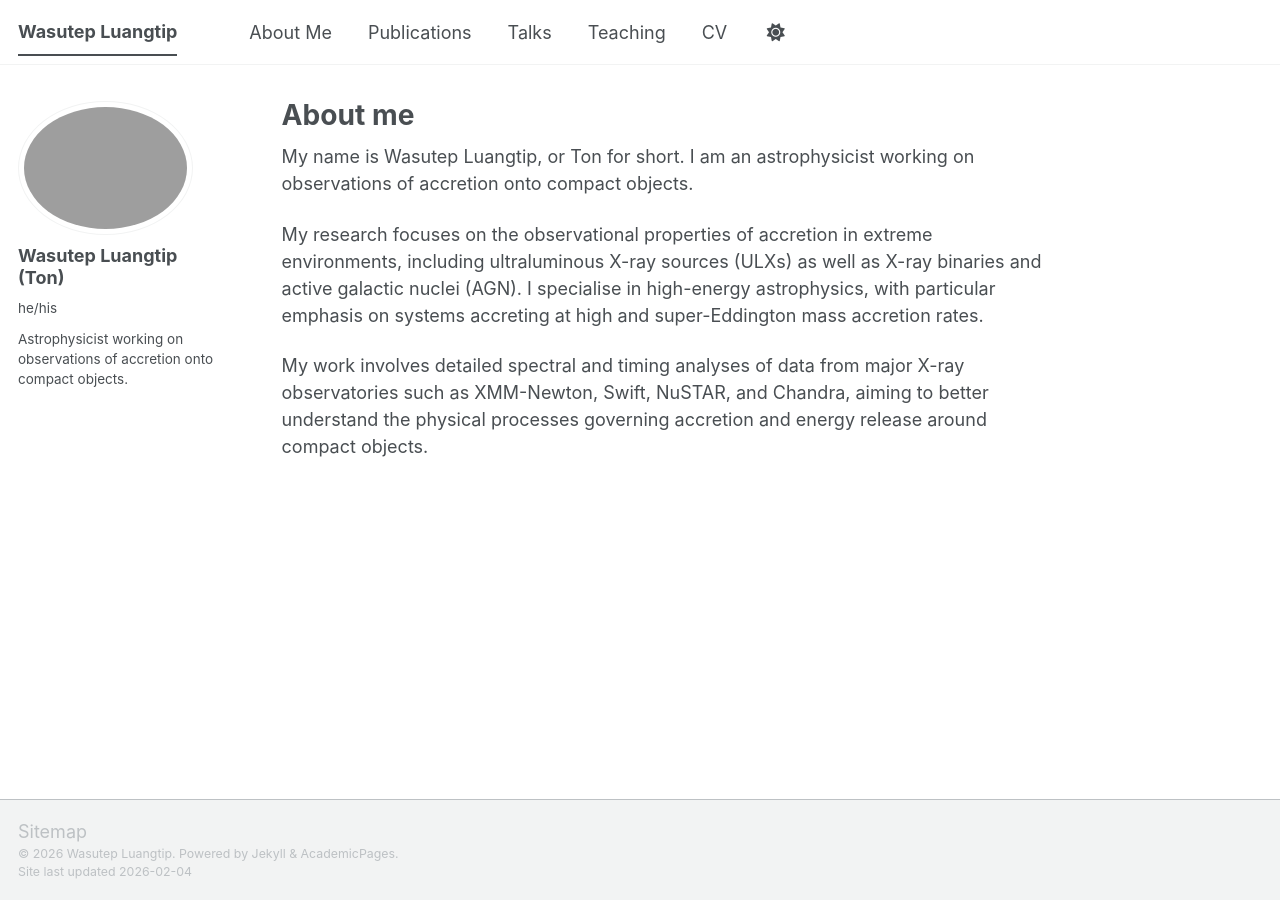
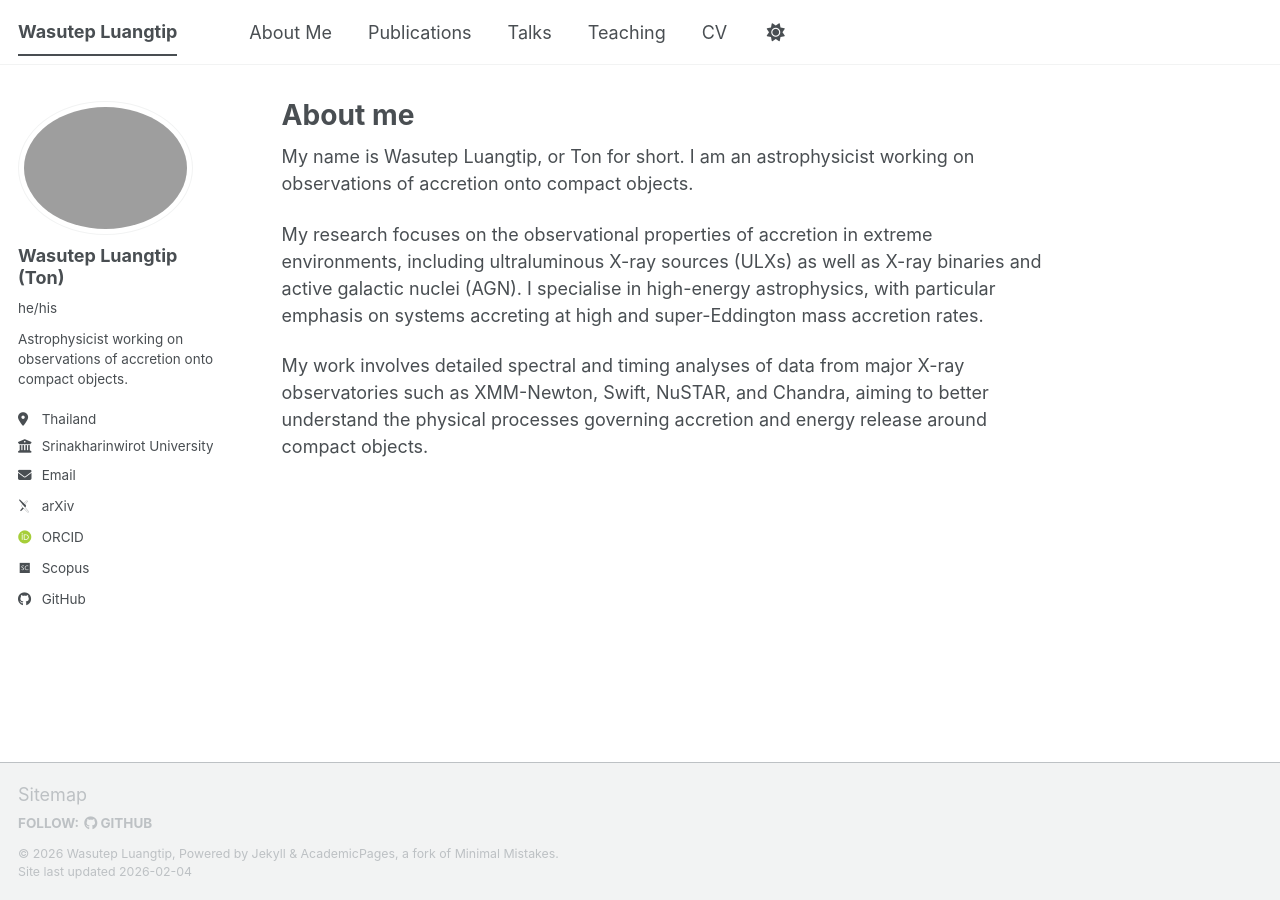
Before and after one commit to wluangtip/wluangtip.github.io, a Jekyll site: the page built from _pages/about.md, in a window 1280 px wide. Built offline with Jekyll 4.4.1, drawn with Linux system fonts in a browser that asks for light colours; some web fonts are replaced; a script bundle is joined from its source files by our own code; library files that are not in the unit come from our copies.

Commit message:
Update footer.html

```diff
--- a/_includes/footer.html
+++ b/_includes/footer.html
@@ -1,16 +1,25 @@
 {% include base_path %}
 
-<style>
-  .page__footer-follow {
-    display: none !important;
-  }
-  .social-icons {
-    display: none !important;
-  }
-</style>
+{% if site.author.github or site.author.bitbucket or site.atom_feed.hide != true %}
+<div class="page__footer-follow">
+  <ul class="social-icons">
+    {% if site.data.ui-text[site.locale].follow_label %}
+      <li><strong>{{ site.data.ui-text[site.locale].follow_label }}</strong></li>
+    {% endif %}
+    {% if site.author.github %}
+      <li><a href="https://github.com/{{ site.author.github }}"><i class="fab fa-github" aria-hidden="true"></i> GitHub</a></li>
+    {% endif %}
+    {% if site.author.bitbucket %}
+      <li><a href="https://bitbucket.org/{{ site.author.bitbucket }}"><i class="fab fa-bitbucket" aria-hidden="true"></i> Bitbucket</a></li>
+    {% endif %}
+    {% if site.atom_feed.hide != true %}
+    <li><a href="{% if site.atom_feed.path %}{{ site.atom_feed.path }}{% else %}{{ base_path }}/feed.xml{% endif %}"><i class="fa fa-fw fa-rss-square" aria-hidden="true"></i> {{ site.data.ui-text[site.locale].feed_label | default: "Feed" }}</a></li>
+    {% endif %}
+  </ul>
+</div>
+{% endif %}
 
 <div class="page__footer-copyright">
-  &copy; {{ site.time | date: '%Y' }} {{ site.name | default: site.title }}.
-  {{ site.data.ui-text[site.locale].powered_by | default: "Powered by" }} <a href="https://jekyllrb.com" rel="nofollow">Jekyll</a> &amp; <a href="https://github.com/academicpages/academicpages.github.io">AcademicPages</a>.<br />
+  &copy; {{ site.time | date: '%Y' }} {{ site.name | default: site.title }}, {{ site.data.ui-text[site.locale].powered_by | default: "Powered by" }} <a href="https://jekyllrb.com" rel="nofollow">Jekyll</a> &amp; <a href="https://github.com/academicpages/academicpages.github.io">AcademicPages</a>, a fork of <a href="https://mademistakes.com/work/minimal-mistakes-jekyll-theme/" rel="nofollow">Minimal Mistakes</a>.<br />
   Site last updated {{ "now" | date: '%Y-%m-%d' }}
 </div>
```
